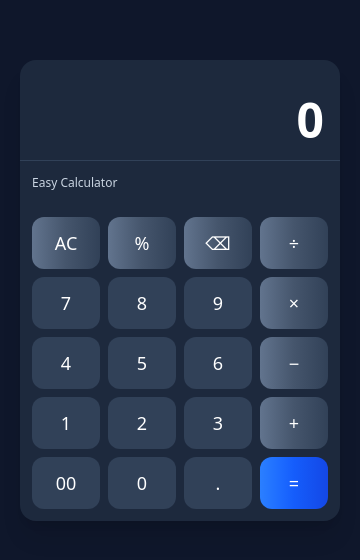
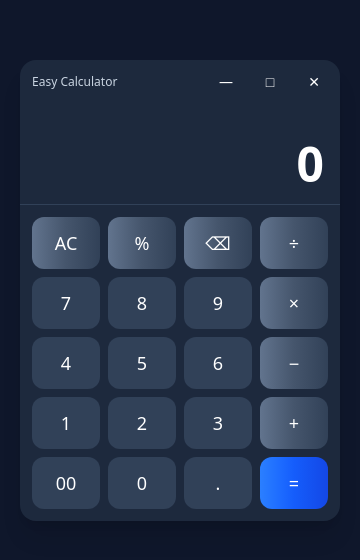
Before and after one commit to liuphui/Easy-Calculator, an Electron app: page index.html in a window 360 px wide. Shown: the part 132-692 px from the top of the page. Drawn offline with nearby package versions, Linux system fonts and the light colour scheme; files that its build step writes are made by us from their sources.

Commit message:
Implemented minimise, maximise and close buttons

```diff
--- a/index.html
+++ b/index.html
@@ -11,6 +11,16 @@
   <!-- Calculator container -->
   <div class="w-80 rounded-2xl bg-slate-800 text-white shadow-xl">
 
+    <div class="titlebar">
+      <div class="relative z-10 px-3 text-xs text-slate-300">Easy Calculator</div>
+
+      <div class="window-controls relative z-10 ml-auto flex items-center gap-2 px-2">
+        <button class="win-btn min" title="Minimize">—</button>
+        <button class="win-btn max" title="Maximize">□</button>
+        <button class="win-btn close" title="Close">✕</button>
+      </div>
+    </div>
+
     <!-- Display area -->
     <div class="p-4 text-right border-b border-slate-700">
       <!-- Optional history (e.g. "12 × 3") -->
@@ -23,10 +33,6 @@
     </div>
 
     <!-- Buttons -->
-    <div class="titlebar">
-      <div class="relative z-10 px-3 text-xs text-slate-300">Easy Calculator</div>
-    </div>
-
     <div class="grid grid-cols-4 gap-2 p-3">
       <button class="btn btn-op" data-action="allclear">AC</button>
       <button class="btn btn-op" data-action="percentage">%</button>
```
